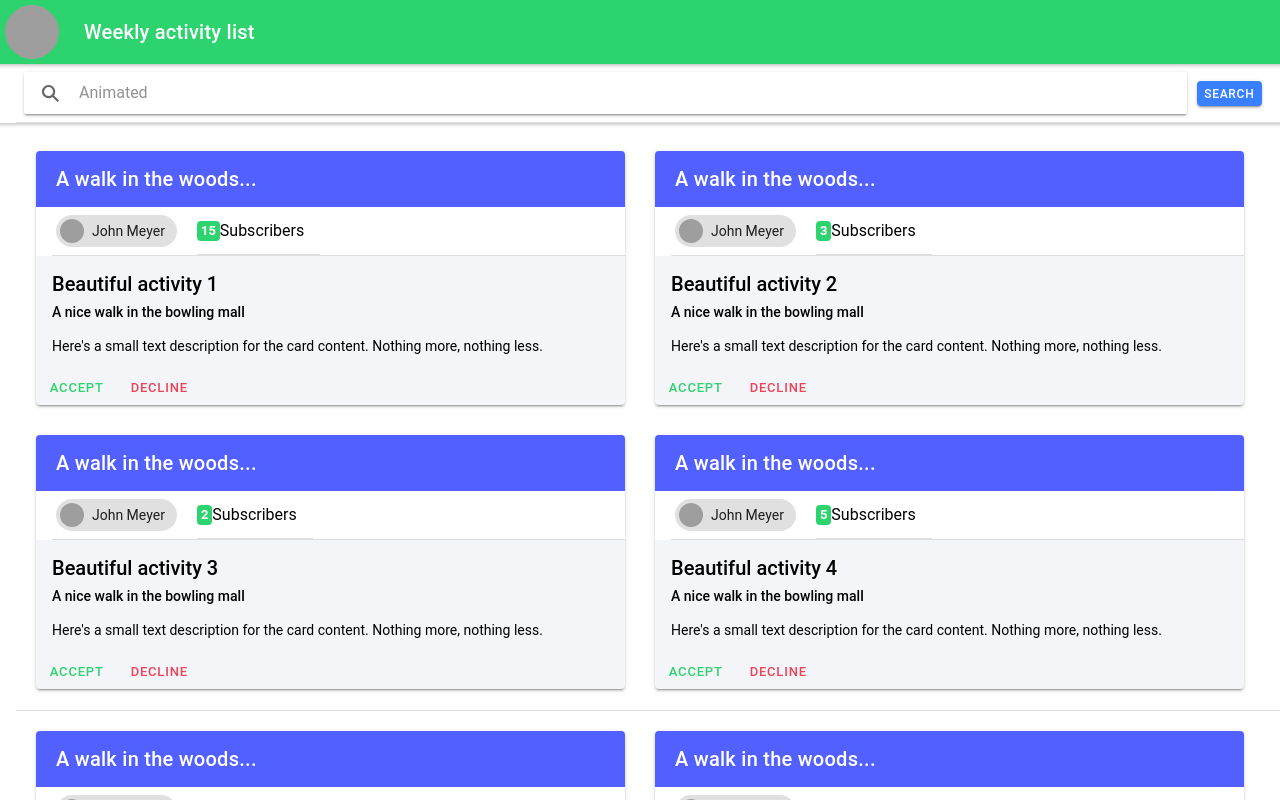
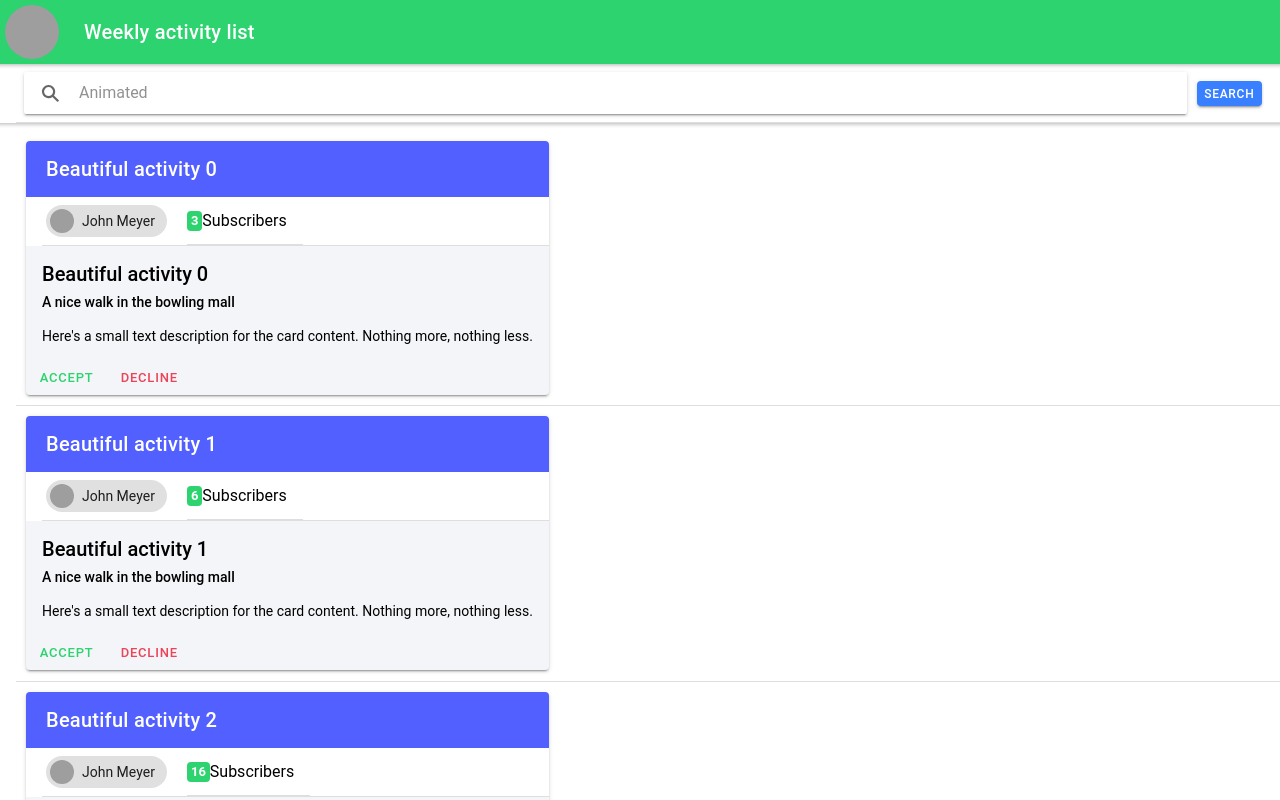
Before and after one commit to AlbertoEusebio/appy, a React (Create React App) app: page /home in a window 1280 px wide. Built offline with nearby package versions, Linux system fonts and the light colour scheme; grey boxes are pictures that could not be loaded.

Commit message:
interface changes

```diff
--- a/src/components/HappyGrid.tsx
+++ b/src/components/HappyGrid.tsx
@@ -4,8 +4,10 @@ import { IonDatetime, IonDatetimeButton, IonModal } from '@ionic/react';
 import { calendarClearOutline, calendarNumber, calendarOutline, image, sendOutline } from 'ionicons/icons';
 
 import "./HappyGrid.css";
+import { useHistory } from 'react-router';
 
 function HappyGrid() {
+  const history = useHistory();
   return (
     <>
     <IonCard>
@@ -98,7 +100,7 @@ function HappyGrid() {
     <IonCard>
       <IonRow>
         <IonCol>
-          <IonButton href="/home">
+          <IonButton onClick={() => history.goBack()}>
             Send
           </IonButton>
         </IonCol>
--- a/src/components/InfiniteScroll.tsx
+++ b/src/components/InfiniteScroll.tsx
@@ -10,35 +10,32 @@ import {
   IonLabel,
   IonChip,
   IonIcon,
-  IonBadge
+  IonBadge,
+  IonRefresher,
+  IonRefresherContent
 } from '@ionic/react';
 import { randomInt } from 'crypto';
 import BasicCard from './BasicCard';
-import FourGrid from './FourCardGrid';
 
 function InfiniteScroll() {
-  const [items, setItems] = useState<string[][]>([]);
+  const [items, setItems] = useState<String[]>(() => {
+    const initItems = [];
+    for (let i = 0; i < 5; i++) {
+      initItems.push(`Beautiful activity ${i}`);
+    }
+    return initItems;
+  });
 
-  let grouped_items;
+  const handleAdd = (val: String) => {
+      const add = [...items, val];
+      setItems(add);
+  }
 
-  const generateItems = () => {
-    const newItems = [];
-    for (let i = 0; i < 50; i++) {
-
-      const newGroup = [];
-
-      for(let j=0; j<4; j++){
-        newGroup.push(`Beautiful activity ${1 + items.length*4 + i*4+ j}`);
-      }
-      newItems.push(newGroup);
-    }
-    setItems([...items, ...newItems]);
-  };
-
-  useEffect(() => {
-    generateItems();
-    // eslint-disable-next-line react-hooks/exhaustive-deps
-  }, []);
+  const handleRemove = (i: number) => {
+      const deleted  = [...items];
+      deleted.splice(i, 1);
+      setItems(deleted);
+  }
 
   return (
     <IonContent>
@@ -46,19 +43,22 @@ function InfiniteScroll() {
         {items.map((item, index) =>
         (
           <IonItem key={item[0]}>
-            <FourGrid index={index} titles={item}></FourGrid>
+            <BasicCard remove={() => handleRemove(index)} title={item}>
+              <IonChip>
+                <IonAvatar>
+                  <img alt="Silhouette of a person's head" src={'https://picsum.photos/100/720?random=' + index}/>
+                </IonAvatar>
+                <IonLabel>John Meyer</IonLabel>
+              </IonChip>
+              <IonItem>
+              <IonBadge color="success" >{Math.round(Math.random()*20)}</IonBadge>
+              <IonLabel>Subscribers</IonLabel>
+              </IonItem>
+            </BasicCard>
           </IonItem>
         )
         )}
       </IonList>
-      <IonInfiniteScroll
-        onIonInfinite={(ev) => {
-          generateItems();
-          setTimeout(() => ev.target.complete(), 500);
-        }}>
-
-        <IonInfiniteScrollContent></IonInfiniteScrollContent>
-      </IonInfiniteScroll>
     </IonContent>
   );
 }
--- a/src/components/basicCard.tsx
+++ b/src/components/basicCard.tsx
@@ -1,12 +1,15 @@
 import React from 'react';
 import { IonCard, IonCardContent, IonCardHeader, IonCardSubtitle, IonCardTitle, IonItem, IonTitle, IonToolbar } from '@ionic/react';
 import { IonButton } from '@ionic/react';
+import { useHistory } from 'react-router';
 
 function BasicCard(props: any) {
+  const history = useHistory();
+
   return (
     <IonCard color="light">
       <IonToolbar color='tertiary'>
-          <IonTitle>A walk in the woods...</IonTitle>
+          <IonTitle> {props.title}</IonTitle>
         </IonToolbar>
 
       <IonItem>
@@ -22,7 +25,11 @@ function BasicCard(props: any) {
         Here's a small text description for the card content. Nothing more, nothing less.
       </IonCardContent>
 
-      <IonButton fill="clear" color="success" href="/happy" onClick={props.remove}> Accept </IonButton>
+      <IonButton fill="clear" color="success" onClick={() => {
+        props.remove();
+        history.push("/happy");
+      }
+      }> Accept </IonButton>
       <IonButton fill="clear" color="danger" onClick={props.remove}> Decline </IonButton>
     </IonCard>
   );
--- a/src/components/fourCardGrid.tsx
+++ /dev/null
@@ -1,72 +0,0 @@
-import React from 'react';
-import { IonAvatar, IonBadge, IonButton, IonButtons, IonChip, IonCol, IonGrid, IonItem, IonLabel, IonRow } from '@ionic/react';
-import BasicCard from './BasicCard';
-
-
-function FourGrid(props: any) {
-  return (
-    <IonGrid fixed={true}>
-      <IonRow>
-        <IonCol>
-        <BasicCard src="https://ionicframework.com/docs/img/demos/card-media.png" title={props.titles[0]}>
-            <IonChip>
-              <IonAvatar>
-                <img alt="Silhouette of a person's head" src={'https://picsum.photos/100/720?random=' + props.index}/>
-              </IonAvatar>
-              <IonLabel>John Meyer</IonLabel>
-            </IonChip>
-            <IonItem>
-            <IonBadge color="success" >{Math.round(Math.random()*20)}</IonBadge>
-            <IonLabel>Subscribers</IonLabel>
-            </IonItem>
-        </BasicCard>
-        </IonCol>
-        <IonCol>
-        <BasicCard src="https://ionicframework.com/docs/img/demos/card-media.png" title={props.titles[1]}>
-            <IonChip>
-              <IonAvatar>
-                <img alt="Silhouette of a person's head" src={'https://picsum.photos/100/720?random=' + props.index+1} />
-              </IonAvatar>
-              <IonLabel>John Meyer</IonLabel>
-            </IonChip>
-            <IonItem>
-            <IonBadge color="success" >{Math.round(Math.random()*20)}</IonBadge>
-            <IonLabel>Subscribers</IonLabel>
-            </IonItem>
-        </BasicCard>
-        </IonCol>
-      </IonRow>
-      <IonRow>
-        <IonCol>
-        <BasicCard src="https://ionicframework.com/docs/img/demos/card-media.png" title={props.titles[2]}>
-            <IonChip>
-              <IonAvatar>
-                <img alt="Silhouette of a person's head" src={'https://picsum.photos/100/720?random=' + props.index+2} />
-              </IonAvatar>
-              <IonLabel>John Meyer</IonLabel>
-            </IonChip>
-            <IonItem>
-            <IonBadge color="success" >{Math.round(Math.random()*20)}</IonBadge>
-            <IonLabel>Subscribers</IonLabel>
-            </IonItem>
-        </BasicCard>
-        </IonCol>
-        <IonCol>
-        <BasicCard src="https://ionicframework.com/docs/img/demos/card-media.png" title={props.titles[3]}>
-            <IonChip>
-              <IonAvatar>
-                <img alt="Silhouette of a person's head" src={'https://picsum.photos/100/720?random=' + props.index+3} />
-              </IonAvatar>
-              <IonLabel>John Meyer</IonLabel>
-            </IonChip>
-            <IonItem>
-            <IonBadge color="success" >{Math.round(Math.random()*20)}</IonBadge>
-            <IonLabel>Subscribers</IonLabel>
-            </IonItem>
-        </BasicCard>
-        </IonCol>
-      </IonRow>
-    </IonGrid>
-  );
-}
-export default FourGrid;
```
